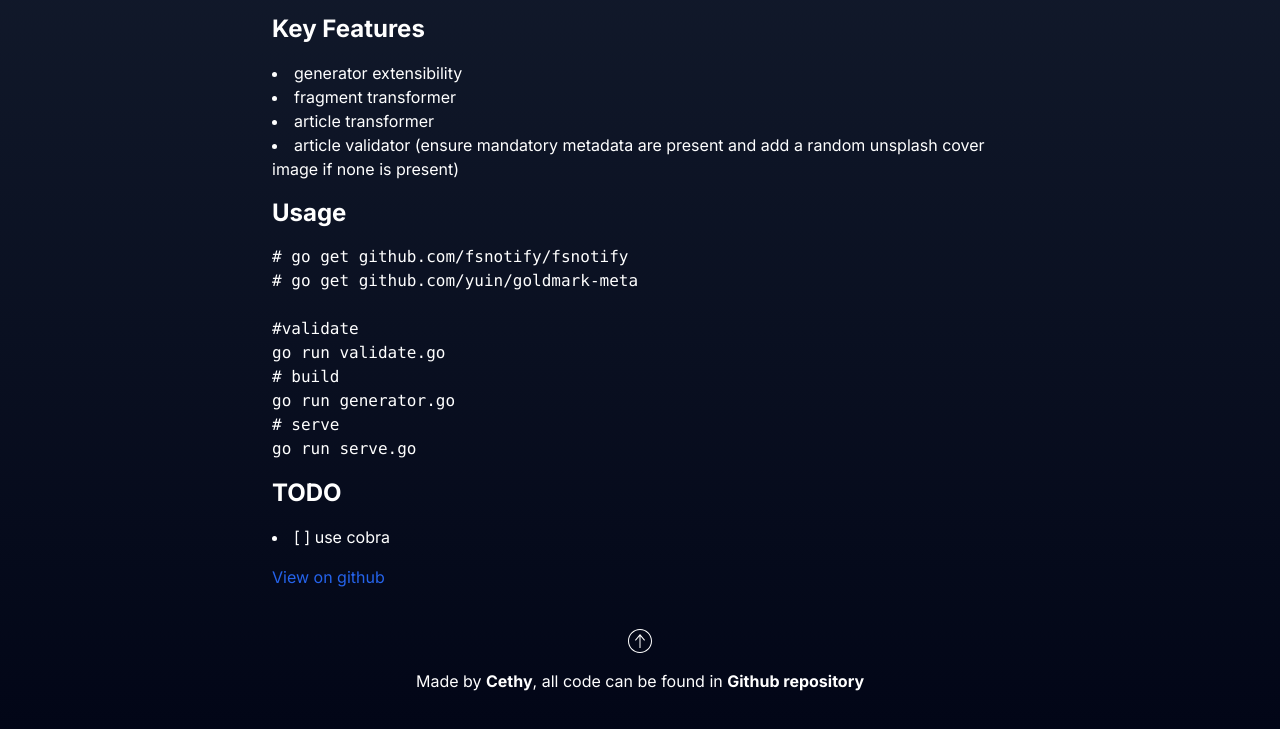
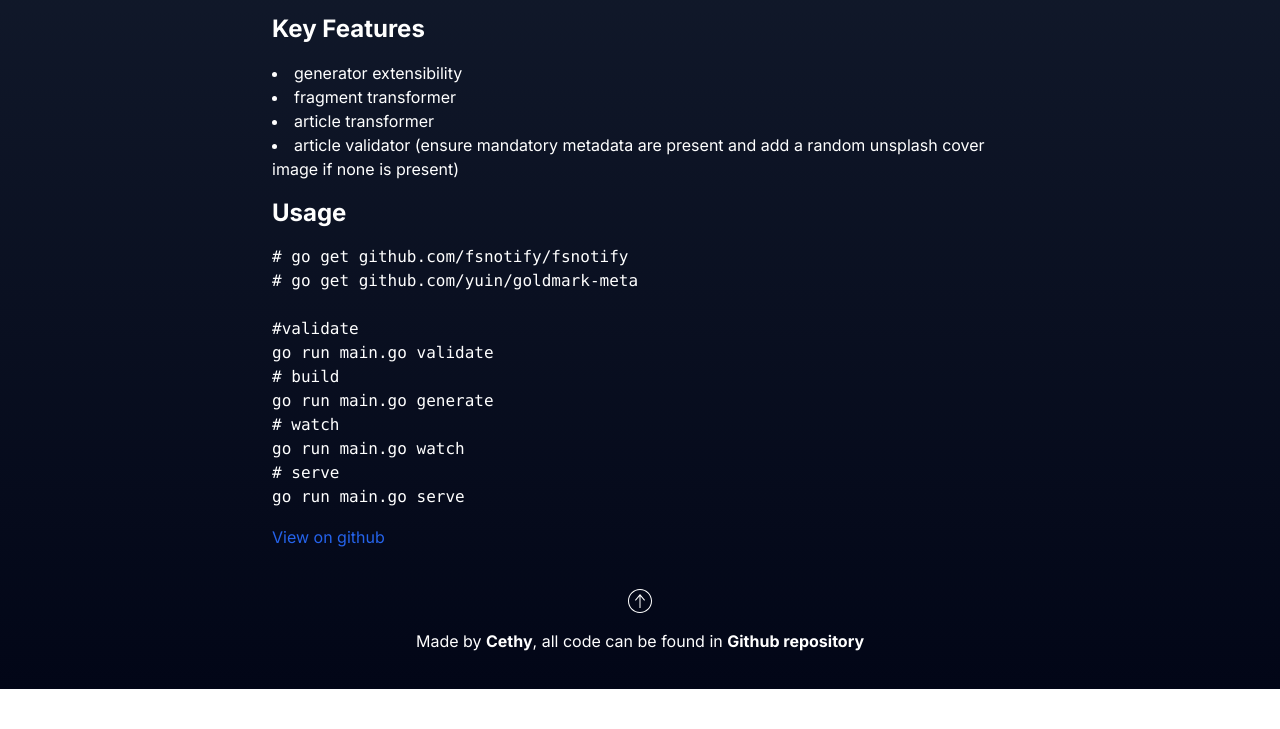
Before and after one commit to Cethy/go-by-example, a plain HTML site: page projects/static-website-generator.html in a window 1280 px wide. Shown: the part 671-1400 px from the top of the page. After the commit the page ends 1360 px from the top, so only its background shows below. Drawn offline with Linux system fonts and the light colour scheme.

Commit message:
deploy: f2b8b07690eff210c0c9290702f699850fa4e48b

```diff
--- a/projects/static-website-generator.html
+++ b/projects/static-website-generator.html
@@ -65,16 +65,14 @@
 # go get github.com/yuin/goldmark-meta
 
 #validate
-go run validate.go
+go run main.go validate
 # build
-go run generator.go
+go run main.go generate
+# watch
+go run main.go watch
 # serve
-go run serve.go
+go run main.go serve
 </code></pre>
-<h2 class="text-2xl font-bold">TODO</h2>
-<ul class="list-disc list-outside md:list-inside">
-<li class="">[ ] use cobra</li>
-</ul>
 
 
     <div>
```
